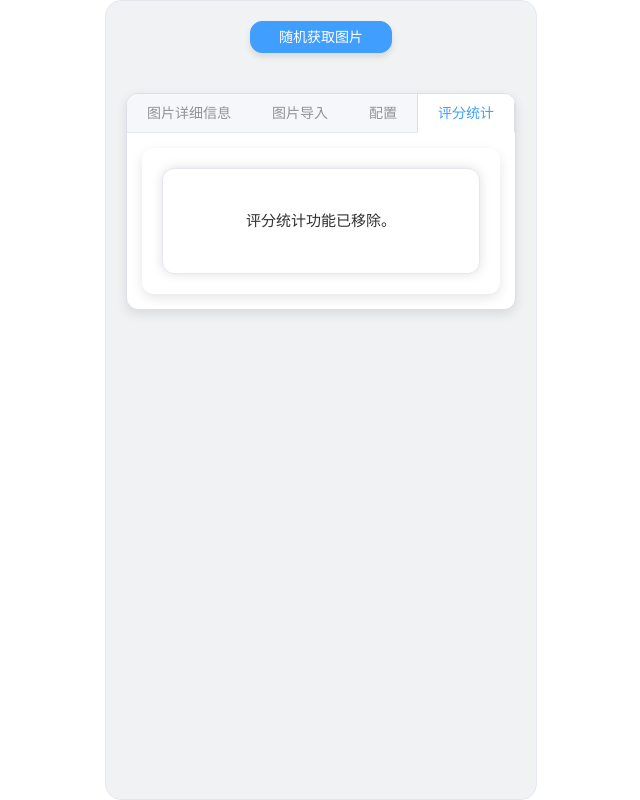
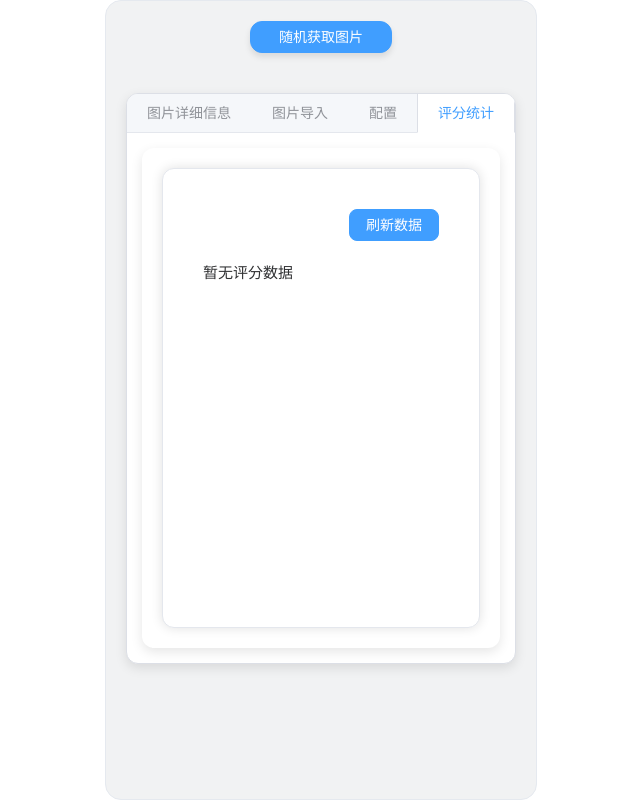
Before and after one commit to Ethan-Rain/mywebf, a Vue app: page / in a window 1280 px wide. Both pictures are taken after a click on the tab "评分统计". Shown: the whole page, without its empty margins (103-743 px from the left). Built offline with nearby package versions, Linux system fonts and the light colour scheme; no server answers.

Commit message:
feat: 更新评分统计组件，添加数据刷新功能和图表展示，优化图片管理视图

```diff
--- a/src/components/RatingStatistics.vue
+++ b/src/components/RatingStatistics.vue
@@ -1,13 +1,28 @@
 <template>
   <div :class="['rating-statistics', { dark: isDarkMode }]">
     <el-card class="statistics-card">
-      <p>评分统计功能已移除。</p>
+      <div class="header-container">
+        <el-button
+          type="primary"
+          @click="initChart"
+          :loading="loading"
+          class="refresh-btn"
+        >
+          刷新数据
+        </el-button>
+      </div>
+      <div v-loading="loading">
+        <div v-if="chartData.length" ref="chart" style="height: 400px;"></div>
+        <p v-else>暂无评分数据</p>
+      </div>
     </el-card>
   </div>
 </template>
 
 <script>
 import { ElCard } from 'element-plus';
+import * as echarts from 'echarts';
+import axiosInstance from '@/utils/axiosInstance';
 
 export default {
   name: 'RatingStatistics',
@@ -24,6 +39,115 @@ export default {
       default: false,
     },
   },
+  data() {
+    return {
+      loading: false,
+      chartData: [],
+      chartInstance: null
+    };
+  },
+  watch: {
+    isActive: {
+      handler(val) {
+        console.log('isActive changed:', val); // 添加调试日志
+        if (val) {
+          this.initChart();
+        }
+      },
+      immediate: true
+    },
+    isDarkMode() {
+      this.updateChartTheme();
+    }
+  },
+  mounted() {
+    this.initChart();
+  },
+  methods: {
+    async initChart() {
+      try {
+        this.loading = true;
+        const response = await axiosInstance.get('/ratings/filter/countRatingsByScore');
+
+        if (response.data.code === 200) {
+          this.chartData = Object.values(response.data.data);
+          this.renderChart();
+        }
+      } catch (error) {
+        console.error('获取评分数据失败:', error);
+      } finally {
+        this.loading = false;
+      }
+    },
+    renderChart() {
+      if (!this.$refs.chart) return;
+
+      // 销毁已有实例
+      if (this.chartInstance) {
+        this.chartInstance.dispose();
+        window.removeEventListener('resize', this.resizeHandler); // 移除旧监听
+      }
+
+      // 添加主题变量
+      const theme = this.isDarkMode ? {
+        backgroundColor: 'transparent',
+        textStyle: { color: '#E5E5E5' },
+        axisLine: { lineStyle: { color: '#666' } }
+      } : {};
+
+      // 创建新实例
+      this.chartInstance = echarts.init(this.$refs.chart);
+
+      // 添加resize事件监听
+      this.resizeHandler = () => this.chartInstance.resize();
+      window.addEventListener('resize', this.resizeHandler);
+
+      const option = {
+        ...theme,
+        title: {
+          text: '评分分布统计',
+          left: 'center',
+          textStyle: {
+            color: this.isDarkMode ? '#E5E5E5' : '#333'
+          }
+        },
+        tooltip: {
+          trigger: 'item'
+        },
+        xAxis: {
+          type: 'category',
+          data: this.chartData.map(item => `${item.score} 星`),
+          axisLabel: {
+            rotate: 45
+          }
+        },
+        yAxis: {
+          type: 'value'
+        },
+        series: [{
+          data: this.chartData.map(item => item.count),
+          type: 'bar',
+          itemStyle: {
+            color: '#409EFF'
+          }
+        }]
+      };
+
+      this.chartInstance.setOption(option);
+      window.addEventListener('resize', () => this.chartInstance.resize());
+    },
+    updateChartTheme() {
+      if (this.chartInstance) {
+        this.chartInstance.dispose();
+        this.renderChart();
+      }
+    }
+  },
+  beforeDestroy() {
+    if (this.chartInstance) {
+      this.chartInstance.dispose();
+    }
+  }
 };
 </script>
 
@@ -41,6 +165,42 @@ export default {
   border-radius: 12px;
   box-shadow: 0 4px 12px rgba(0, 0, 0, 0.1);
   padding: 20px;
-  text-align: center;
+
+  /* 新增容器高度限制 */
+  min-height: 460px;
+}
+
+/* 新增图表容器样式 */
+.statistics-card >>> div[ref="chart"] {
+  width: 100%;
+  height: 400px !important;
+}
+
+/* 新增头部容器样式 */
+.header-container {
+  display: flex;
+  justify-content: flex-end;
+  margin-bottom: 20px;
+}
+
+.refresh-btn {
+  margin-left: auto;
+  padding: 8px 16px;
+  border-radius: 8px;
+  transition: all 0.3s;
+
+  &:hover {
+    transform: translateY(-2px);
+    box-shadow: 0 2px 6px rgba(0, 0, 0, 0.1);
+  }
+}
+
+.dark .refresh-btn {
+  background-color: var(--el-color-primary-dark-2);
+  border-color: var(--el-color-primary-light-3);
+
+  &:hover {
+    background-color: var(--el-color-primary-dark-1);
+  }
 }
 </style>
--- a/src/views/ImageManager.vue
+++ b/src/views/ImageManager.vue
@@ -13,7 +13,11 @@
       <el-rate :value="rating" @change="changeRating" class="rating" :disabled="isLoading"></el-rate>
     </div>
     <el-button v-if="image" type="primary" @click="refreshImage" class="refresh-button" :loading="isLoading">刷新图片</el-button>
-    <el-tabs type="border-card" class="tabs-container">
+    <el-tabs
+      v-model="activeTab"
+      type="border-card"
+      class="tabs-container"
+    >
       <el-tab-pane label="图片详细信息">
         <ImageInfo :imageInfo="imageInfo" :isDarkMode="isDarkMode" />
       </el-tab-pane>
@@ -27,8 +31,11 @@
           <el-input v-model="cacheSizeSetting" placeholder="缓存数量" type="number" min="1" max="20" class="cache-size-input"></el-input>
         </div>
       </el-tab-pane>
-      <el-tab-pane label="评分统计">
-        <RatingStatistics :isDarkMode="isDarkMode" :isActive="activeTab === '评分统计'" />
+      <el-tab-pane label="评分统计" name="rating-stats">
+        <RatingStatistics
+          :isDarkMode="isDarkMode"
+          :isActive="activeTab === 'rating-stats'"
+        />
       </el-tab-pane>
     </el-tabs>
     <div v-if="isImageModalVisible" class="image-modal" @click="isImageModalVisible = false">
@@ -96,6 +103,9 @@ export default {
         this.refillCache();
       }
     },
+    activeTab(newVal) {
+      console.log('当前激活标签:', newVal);
+    }
   },
   methods: {
     async fetchRandomImage() {
--- a/vite.config.js
+++ b/vite.config.js
@@ -14,7 +14,7 @@ export default defineConfig({
     host: '0.0.0.0',
     proxy: {
       '/api': {
-        target: 'http://http://192.168.31.107:58080',
+        target: 'http://192.168.31.107:58080', // 移除重复的http://
         changeOrigin: true,
         rewrite: (path) => path.replace(/^\/api/, '')
       }
```
